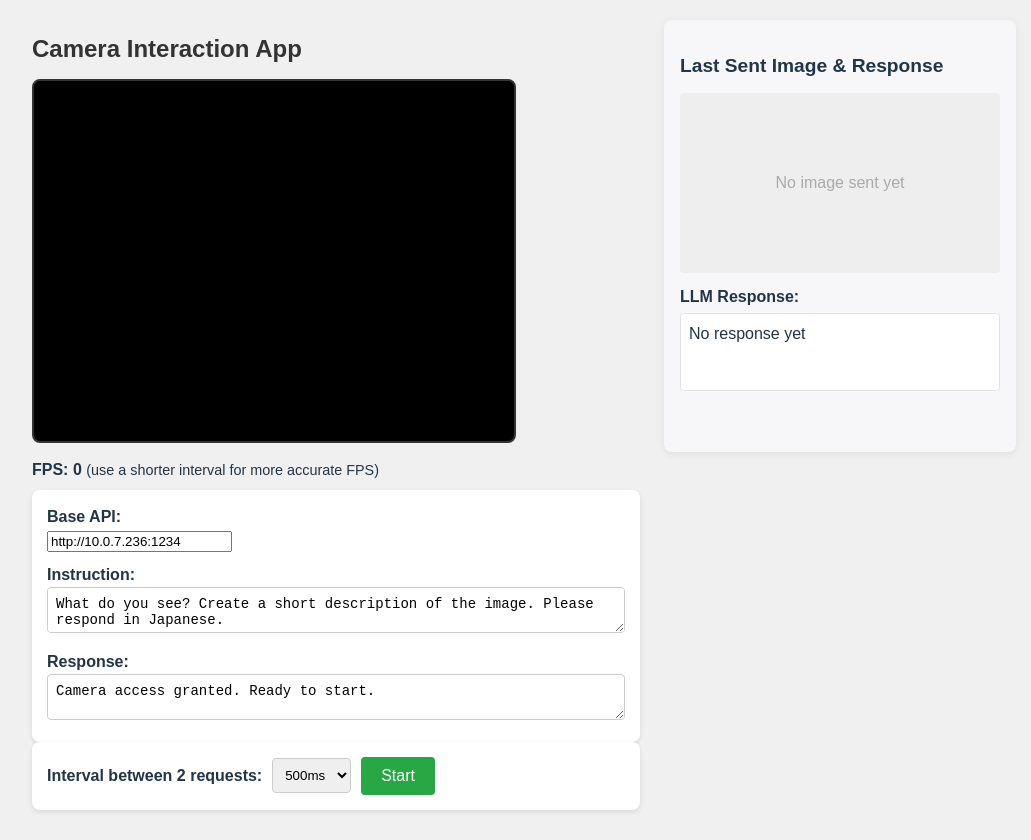
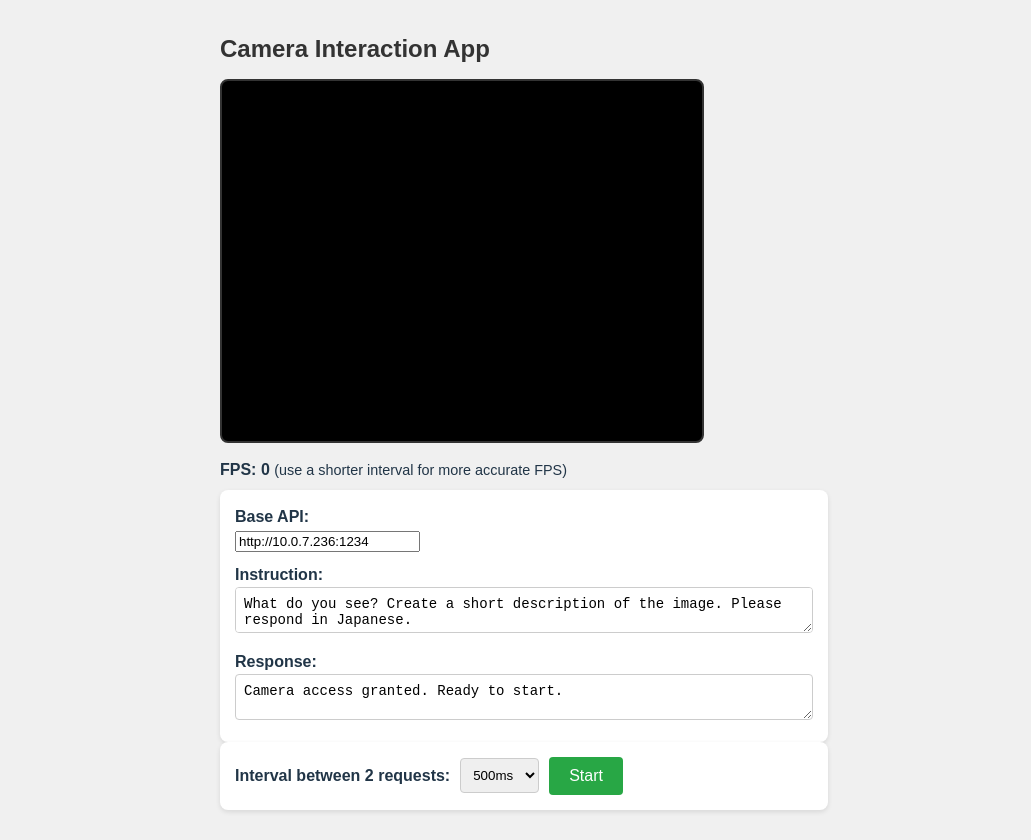
Before and after one commit to koji/webcam-llm, a React (Vite) app: page / in a window 1280 px wide. Shown: the whole page, without its empty margins (116-1147 px from the left). Built offline with nearby package versions, Linux system fonts and the light colour scheme; no server answers.

Commit message:
remove sidebar

```diff
--- a/src/App.tsx
+++ b/src/App.tsx
@@ -124,21 +124,6 @@ function App() {
           </button>
         </div>
       </div>
-      {/* Sidebar */}
-      <aside style={{ width: 320, marginLeft: 24, padding: 16, background: '#f7f7fa', borderRadius: 8, boxShadow: '0 2px 8px rgba(0,0,0,0.07)', minHeight: 400 }}>
-        <h2 style={{ fontSize: '1.2em', marginBottom: 12 }}>Last Sent Image & Response</h2>
-        {lastImage ? (
-          <img src={lastImage} alt="Last sent" style={{ width: '100%', borderRadius: 4, marginBottom: 12, background: '#eee' }} />
-        ) : (
-          <div style={{ width: '100%', height: 180, background: '#eee', borderRadius: 4, marginBottom: 12, display: 'flex', alignItems: 'center', justifyContent: 'center', color: '#aaa' }}>
-            No image sent yet
-          </div>
-        )}
-        <div style={{ fontWeight: 'bold', marginBottom: 4 }}>LLM Response:</div>
-        <div style={{ whiteSpace: 'pre-wrap', background: '#fff', borderRadius: 4, padding: 8, minHeight: 60, border: '1px solid #e0e0e0' }}>
-          {lastLLMResponse || 'No response yet'}
-        </div>
-      </aside>
     </div>
   );
 }
```
